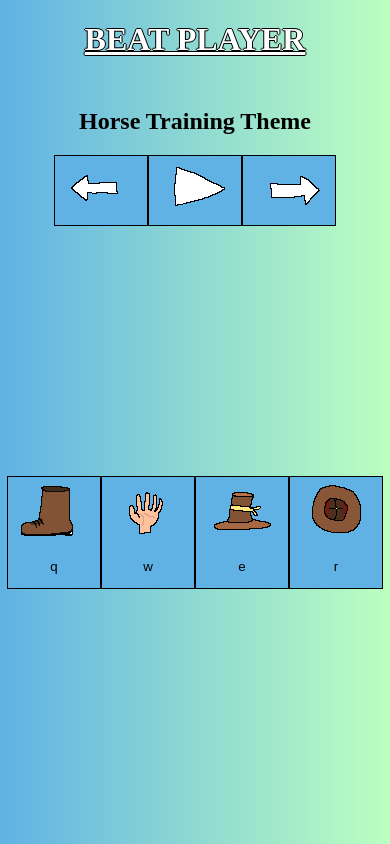
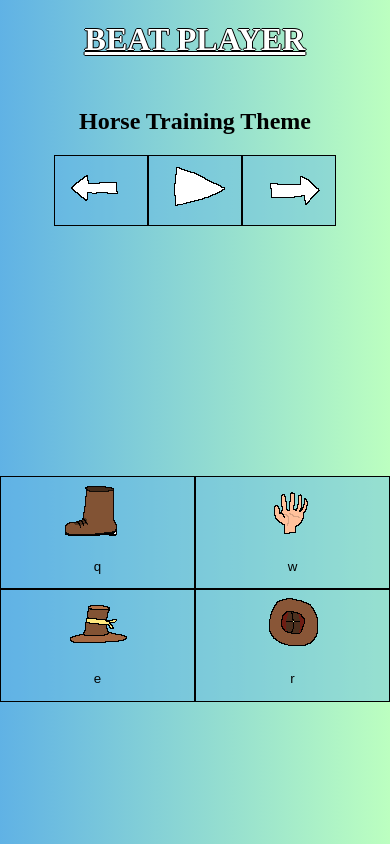
Before and after one commit to taborgreat/Beat-player, a React (Create React App) app: page / in a window 390 px wide. Built offline with nearby package versions, Linux system fonts and the light colour scheme.

Commit message:
Update App.css

```diff
--- a/src/App.css
+++ b/src/App.css
@@ -1,3 +1,14 @@
+@media screen and (max-width: 400px) {
+  #drums > button {
+    width: 50%;
+  }
+}
+
+
+
+
+
+
 
 body {
   background-image: linear-gradient(to right, #60b2e5, rgb(188, 255, 192));
@@ -9,8 +20,15 @@ body {
 }
 
 button{
-  background-color: #60b2e5;
+  background-color: rgb(96, 178, 229, 0.4);
+
   border: solid black 1px;
+  cursor:pointer;
+
+}
+
+img {
+  opacity: transparent;
 }
 
 #melody{
@@ -18,6 +36,8 @@ button{
   margin-top: 50px;
   margin-bottom: 250px;
 }
+
+
 
 button:hover{
   background-color: #3f8ab9;
```
